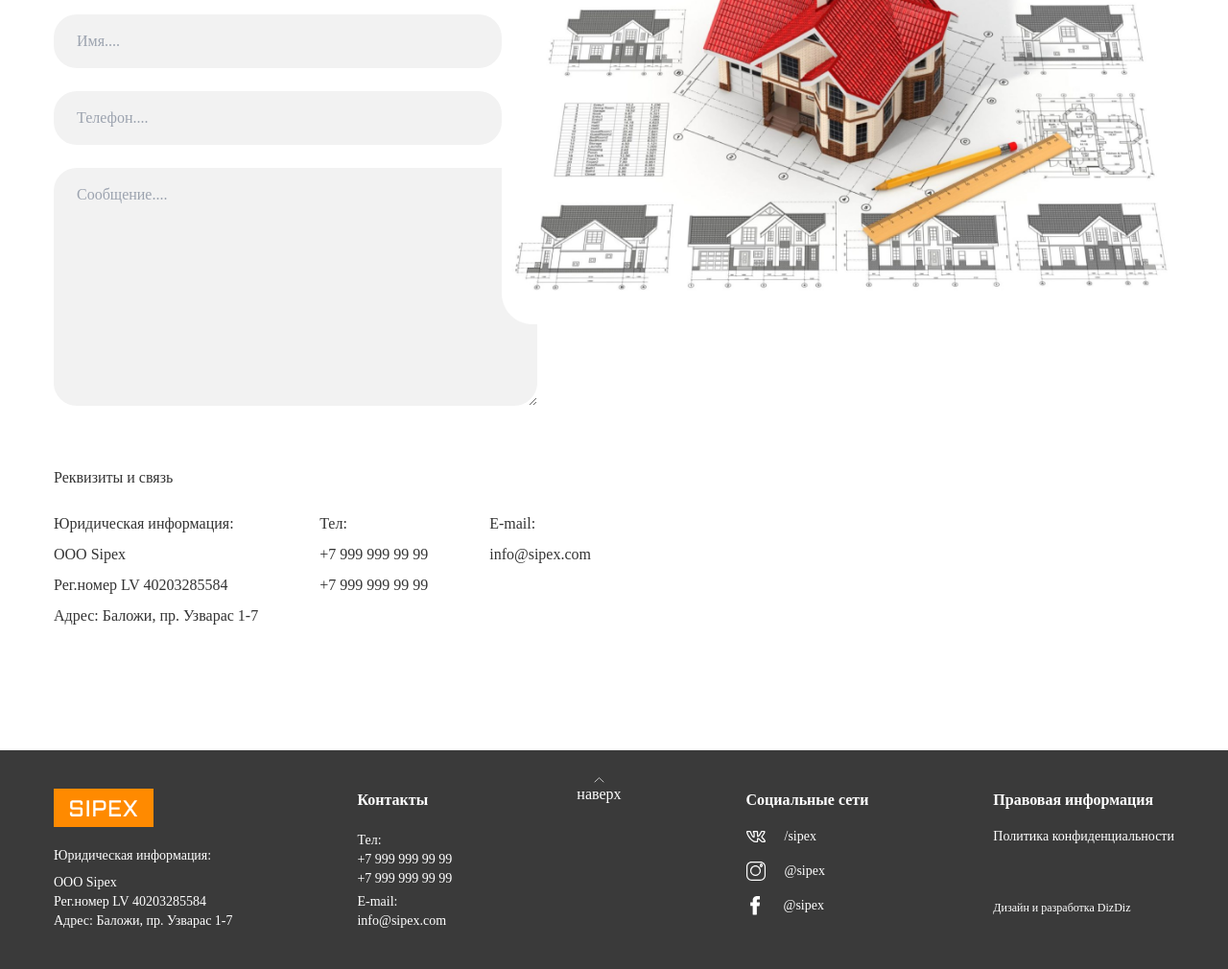
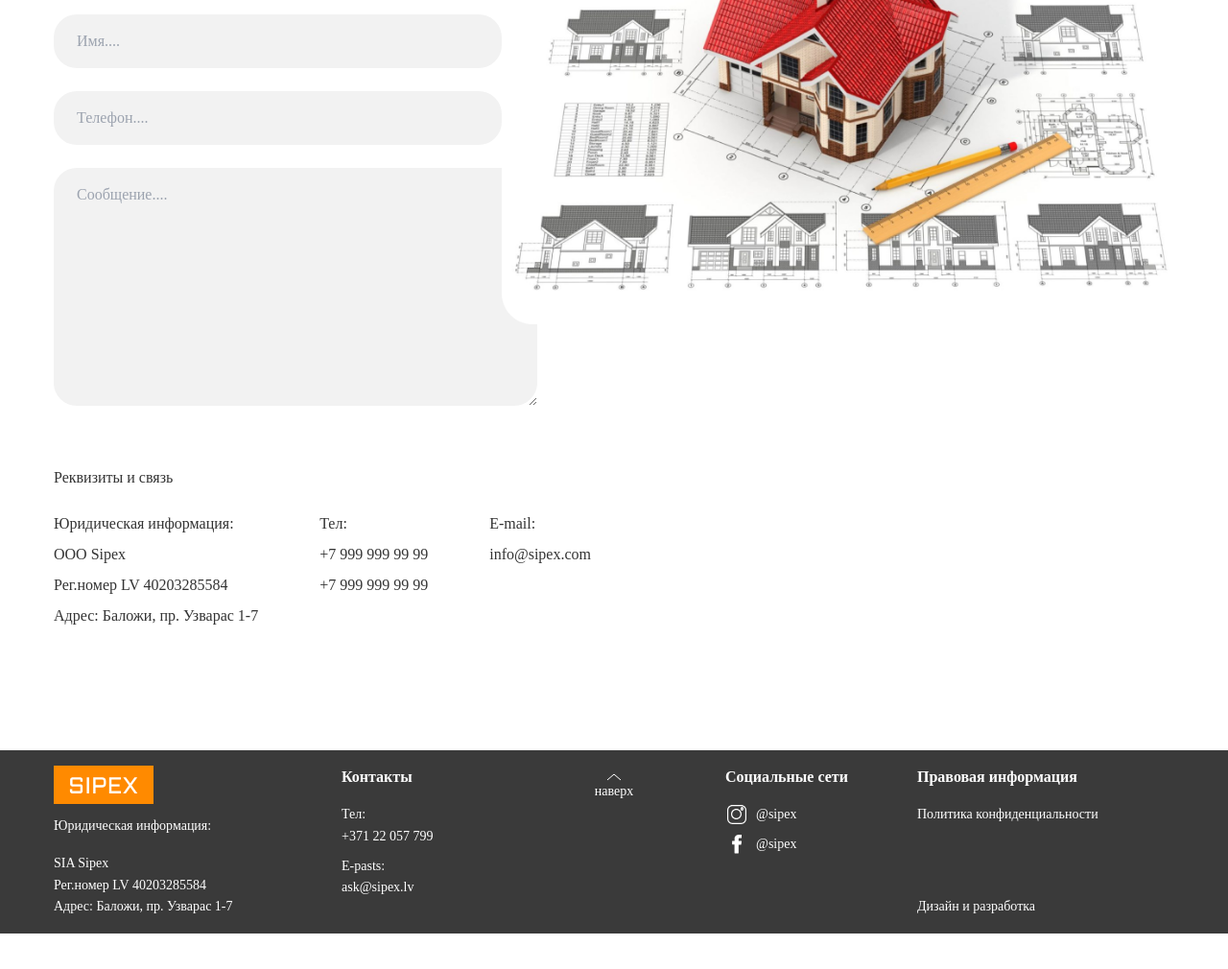
Before and after one commit to DizMaxWork/Sipex, a website: page contacts.html in a window 1280 px wide. Shown: the part 361-1371 px from the top of the page at 96% size. After the commit the page ends 1334 px from the top, so only its background shows below. Drawn offline with nearby package versions, Linux system fonts and the light colour scheme; a web font is replaced by a local one.

Commit message:
Правки

```diff
--- a/contacts.html
+++ b/contacts.html
@@ -51,11 +51,11 @@
             </div>
         </div>
     </div>
-    <header>
+    <header id="top">
         <div class="container mx-auto sm:px-5 px-4">
             <div class="flex items-center justify-between xl:py-0 py-2 xs:h-16 md:h-auto">
 
-                <div class="w-28 pt-4">
+                <div class="md:w-28 sm:w-20 w-[70px] md:pt-4 pt-2">
                     <a href="#">
                         <img src="img/logo.svg" alt="">
                     </a>
@@ -91,7 +91,7 @@
                 </nav>
 
                 <div class="flex items-center pt-2">
-                    <a href="tel:+3719999999" class="font-bold">+371 999 99 99</a>
+                    <a href="tel:+3719999999" class="font-bold md:text-base sm:text-sm text-xs">+371 999 99 99</a>
                     <button class="text-sm font-medium px-1 py-1 ml-5 btn-3">
                         RU
                     </button>
@@ -189,120 +189,106 @@
             </div>
         </section>
     </main>
-    <footer class="bg-3A">
+    <footer class="footer text-sm leading-relaxed text-white py-4 bg-3A">
         <div class="container mx-auto px-4">
-            <div class="py-10">
-                <div class="flex text-white justify-between">
+            <div class="flex flex-wrap -mx-4">
+                <div class="w-full sm:w-1/2 lg:w-3/12 xl:w-3/12 order-2 xl:order-1 px-4 mt-6 lg:mt-0">
                     <div>
+                        <a href="#" class="block">
+                            <img src="img/logo.svg" alt="ПРОИЗВОДСТВО СИП ПАНЕЛЕЙ ДЛЯ СТРОИТЕЛЬСТВА  ЖИЛЫХ ДОМОВ, ДАЧ, ЛЕТНИХ ДОМИКОВ И ГАРАЖЕЙ" title="ПРОИЗВОДСТВО СИП ПАНЕЛЕЙ ДЛЯ СТРОИТЕЛЬСТВА  ЖИЛЫХ ДОМОВ, ДАЧ, ЛЕТНИХ ДОМИКОВ И ГАРАЖЕЙ">
+                        </a>
+                    </div>
+                    <div class="mt-3">
+                        Юридическая информация:
+                    </div>
+                    <div class="mt-4">
+                        SIA Sipex
+                    </div>
                     <div>
-                            <img src="img/logo.svg" alt="">
+                        Рег.номер LV 40203285584
                     </div>
-                        <div class="pt-5">
-                            <p class="text-sm font-light pb-2">
-                                Юридическая информация:
-                            </p>
-                            <p class="text-sm font-light">
-                                ООО Sipex
-                            </p>
-                            <p class="text-sm font-light">
-                                Рег.номер LV 40203285584
-                            </p>
-                            <p class="text-sm font-light">
+                    <div>
                         Адрес: Баложи, пр. Узварас 1-7
-                            </p>
                     </div>
                 </div>
+                <div class="sm:text-right lg:text-left w-full sm:w-1/2 lg:w-3/12 xl:w-2/12 px-4 order-3 xl:order-2 mt-6 lg:mt-0">
+                    <div class="font-semibold text-base">
+                        Контакты
+                    </div>
+                    <div class="mt-4">
                         <div>
-                        <h3 class="font-semibold">
-                            Контакты
-                        </h3>
-                        <div class="font-light text-sm pt-5">
-                            <div class="pb-1">
-                                <p>
                             Тел:
-                                </p>
-                                <div>
-                                    <a href="tel:+79999999999">
-                                        +7 999 999 99 99
-                                    </a>
                         </div>
                         <div>
-                                    <a href="tel:+79999999999">
-                                        +7 999 999 99 99
-                                    </a>
+                            <a href="tel:+37122057799" class="block hover:opacity-80 transition duration-300">+371 22 057 799</a>
                         </div>
+
+
+                        <div class="mt-2">
+                            E-pasts:
                         </div>
                         <div>
-                                <p>
-                                    E-mail:
-                                </p>
-                                <div>
-                                    <a href="mailto:info@sipex.com">info@sipex.com</a>
+                            <a href="mailto:ask@sipex.lv">ask@sipex.lv</a>
                         </div>
                     </div>
                 </div>
-                    </div>
-                    <div class="-mt-3">
-                        <div class="mx-auto w-3/12">
-                            <img src="img/arrow-top.svg" alt="">
+                <div class="w-full lg:mb-8 xl:mb-0 xl:w-2/12 px-4 mt-2 order-1 xl:order-3">
+                    <a href="#top" class="w-12 flex flex-col items-center slideto hover:opacity-80 transition duration-1000 mx-auto cursor-pointer">
+                        <div>
+                            <svg width="16" height="8" viewBox="0 0 16 8" fill="none">
+                                <path d="M1 7L8 1L15 7" stroke="white" />
+                            </svg>
                         </div>
                         <div>
-                            <a href="#">
                             наверх
-                            </a>
-                        </div>
-                    </div>
-                    <div>
-                        <div>
-                            <p class="pb-6 font-semibold">
-                                Социальные сети
-                            </p>
-                            <div class="-my-4">
-                                <div class="py-2">
-                                    <a href="#" class="flex items-center font-light text-sm">
-                                        <div class="pr-5">
-                                            <img src="img/vk.svg" alt="">
-                                        </div>
-                                        <div>
-                                            /sipex
                         </div>
                     </a>
                 </div>
-                                <div class="py-2">
-                                    <a href="#" class="flex items-center font-light text-sm">
-                                        <div class="pr-5">
-                                            <img src="img/inst.svg" alt="">
+                <div class="w-full sm:w-1/2 lg:w-3/12 xl:w-2/12 px-4 ml-auto order-4 mt-6 lg:mt-0">
+                    <div class="text-base font-semibold">
+                        Социальные сети
+                    </div>
+                    <div class="mt-4">
+
+
+                            <a target="blank" href="instagram.com" class="flex items-center mt-2">
+                                <div class="w-6 flex justify-center flex-shrink-0 mr-2">
+                                    <svg class="flex-shrink-0" width="20" height="20" viewBox="0 0 20 20" fill="none">
+                                        <path d="M14.5862 0H5.41382C2.42859 0 0 2.42859 0 5.41382V14.5863C0 17.5714 2.42859 20 5.41382 20H14.5863C17.5714 20 20 17.5714 20 14.5863V5.41382C20 2.42859 17.5714 0 14.5862 0V0ZM18.8275 14.5863C18.8275 16.9249 16.9249 18.8275 14.5862 18.8275H5.41382C3.0751 18.8275 1.17249 16.9249 1.17249 14.5863V5.41382C1.17249 3.0751 3.0751 1.17249 5.41382 1.17249H14.5863C16.9249 1.17249 18.8275 3.0751 18.8275 5.41382V14.5863Z" fill="white" />
+                                        <path d="M9.5 4C6.46724 4 4 6.46724 4 9.5C4 12.5328 6.46724 15 9.5 15C12.5328 15 15 12.5328 15 9.5C15 6.46724 12.5328 4 9.5 4ZM9.5 13.8208C7.11762 13.8208 5.17922 11.8825 5.17922 9.5C5.17922 7.11762 7.11762 5.17922 9.5 5.17922C11.8825 5.17922 13.8208 7.11762 13.8208 9.5C13.8208 11.8825 11.8825 13.8208 9.5 13.8208Z" fill="white" />
+                                        <path d="M15.4999 2C14.6728 2 14 2.89722 14 3.99991C14 5.10278 14.6728 6 15.4999 6C16.3271 6 17 5.10278 17 3.99991C17 2.89703 16.3271 2 15.4999 2ZM15.4999 4.5487C15.273 4.5487 15.0883 4.30244 15.0883 3.99991C15.0883 3.69718 15.273 3.45111 15.4999 3.45111C15.727 3.45111 15.9117 3.69718 15.9117 3.99991C15.9117 4.30244 15.727 4.5487 15.4999 4.5487Z" fill="white" />
+                                    </svg>
                                 </div>
                                 <div>
                                     @sipex
                                 </div>
                             </a>
-                                </div>
-                                <div class="py-2">
-                                    <a href="#" class="flex items-center font-light text-sm">
-                                        <div class="pr-6 pl-1">
-                                            <img src="img/face.svg" alt="">
+
+
+                            <a target="blank" href="facebook.com" class="flex items-center mt-2">
+                                <div class="w-6 flex justify-center flex-shrink-0 mr-2">
+                                    <svg class="flex-shrink-0" width="11" height="20" viewBox="0 0 11 20" fill="none">
+                                        <path d="M0.448242 10.3512H2.59197V19.1217C2.59197 19.2949 2.73315 19.4352 2.9074 19.4352H6.54216C6.7164 19.4352 6.85759 19.2949 6.85759 19.1217V10.3925H9.32198C9.48222 10.3925 9.61703 10.273 9.63533 10.1148L10.0096 6.88595C10.0199 6.79711 9.99158 6.70815 9.93177 6.64151C9.8719 6.5748 9.78623 6.53662 9.69633 6.53662H6.85772V4.5126C6.85772 3.90246 7.18829 3.59307 7.84034 3.59307C7.93327 3.59307 9.69633 3.59307 9.69633 3.59307C9.87058 3.59307 10.0118 3.45269 10.0118 3.2796V0.315791C10.0118 0.142629 9.87058 0.00231968 9.69633 0.00231968H7.13851C7.12047 0.00144197 7.08041 0 7.02136 0C6.57755 0 5.03491 0.0865806 3.81634 1.20066C2.46617 2.43523 2.65385 3.91343 2.69871 4.16973V6.53656H0.448242C0.273999 6.53656 0.132812 6.67687 0.132812 6.85003V10.0377C0.132812 10.2108 0.273999 10.3512 0.448242 10.3512Z" fill="white" />
+                                    </svg>
                                 </div>
                                 <div>
                                     @sipex
                                 </div>
                             </a>
+
                     </div>
                 </div>
+                <div class="sm:text-right lg:text-left w-full sm:w-1/2 lg:w-3/12 xl:w-3/12 xxl:w-2/12 flex flex-col px-4 order-5 mt-6 lg:mt-0">
+                    <div class="text-base font-semibold">
+                        Правовая информация
                     </div>
-                    </div>
-                    <div>
-                        <p class="font-semibold">
-                            Правовая информация
-                        </p>
-                        <div class="pt-4 pb-14 font-light text-sm">
-                            <a href="#">
+                    <div class="flex flex-col flex-grow mt-4">
+                        <a href="/ru/konfidencialitate" class="block mb-2 transition duration-300">
                             Политика конфиденциальности
                         </a>
-                        </div>
-                        <div class="font-light text-xs">
-                            Дизайн и разработка DizDiz
-                        </div>
+                        <a target="blank" href="http://dizdiz.ru" class="block mt-auto transition duration-300">
+                            Дизайн и разработка
+                        </a>
                     </div>
                 </div>
             </div>
--- a/css/style.css
+++ b/css/style.css
@@ -6,6 +6,13 @@ body{
     background: #FFFFFF;
     box-shadow: 4px 9px 26px rgba(0, 0, 0, 0.15);
     border-radius: 36px;
+}
+.bg-img{
+    background-image: url(../img/4.png);
+    background-repeat: no-repeat;
+    padding-top: 5rem;
+    padding-bottom: 9rem;
+
 }
 .card-1{
     background: #FFFFFF;
```
Also changed, not shown: for-whom.html (+8 -6 lines), home-project.html (+13 -13 lines), index.html (+8 -9 lines), products.html (+2 -2 lines), project-name.html (+1 -1 lines), css/styles.css, img/paper-clip.svg (added). Lines whose indentation alone changed are shown as unchanged.
